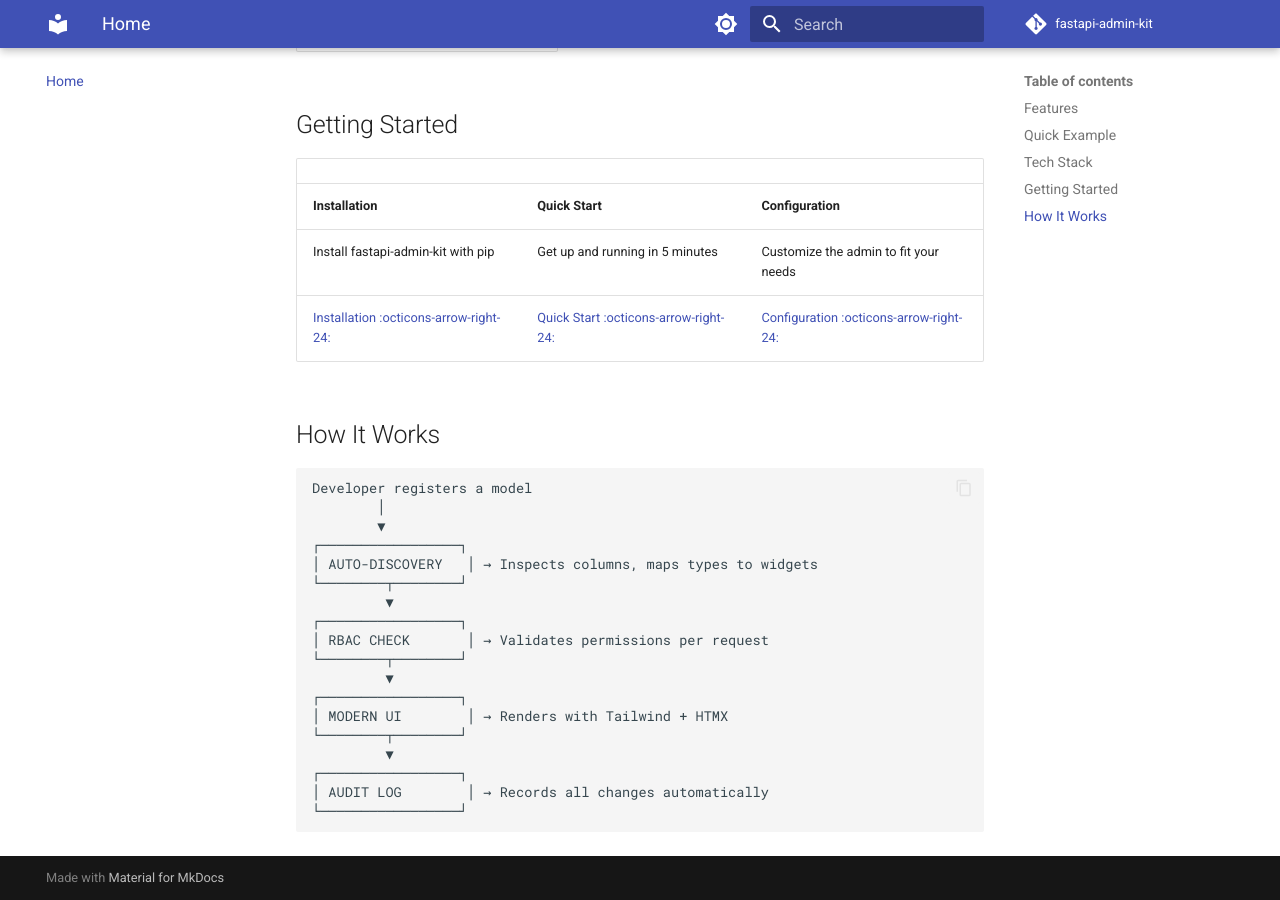
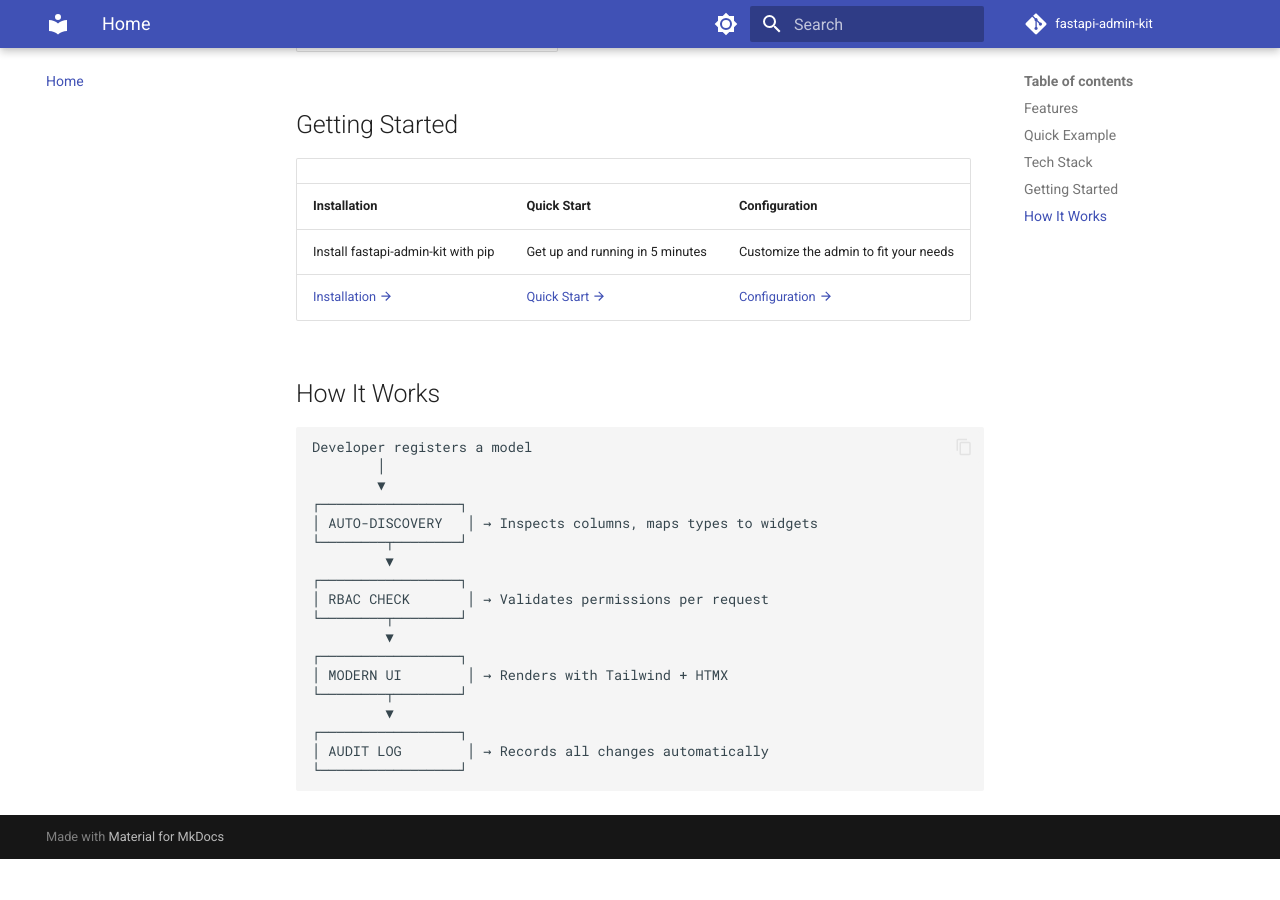
Before and after one commit to borhanst/fastapi-admin-kit, an MkDocs documentation site: the page built from docs/index.md, in a window 1280 px wide and 900 px high, scrolled down 1496 px. Built offline with MkDocs 1.6.1 and Material for MkDocs 9.7.7, drawn with Linux system fonts in a browser that asks for light colours; comment, search, counter and statistics services are not loaded; after the commit the page ends 2355 px from its top, so only the background shows below that.

Commit message:
fix: update emoji configuration in markdown extensions

```diff
--- a/docs/index.md
+++ b/docs/index.md
@@ -55,7 +55,7 @@
 |---|---|---|
 | **Installation** | **Quick Start** | **Configuration** |
 | Install fastapi-admin-kit with pip | Get up and running in 5 minutes | Customize the admin to fit your needs |
-| [Installation :octicons-arrow-right-24:](getting-started/installation.md) | [Quick Start :octicons-arrow-right-24:](getting-started/quickstart.md) | [Configuration :octicons-arrow-right-24:](getting-started/configuration.md) |
+| [Installation :material-arrow-right:](getting-started/installation.md) | [Quick Start :material-arrow-right:](getting-started/quickstart.md) | [Configuration :material-arrow-right:](getting-started/configuration.md) |
 
 ## How It Works
 
--- a/mkdocs.yml
+++ b/mkdocs.yml
@@ -34,6 +34,9 @@
   - pymdownx.superfences
   - pymdownx.tabbed:
       alternate_style: true
+  - pymdownx.emoji:
+      emoji_index: !!python/name:material.extensions.emoji.twemoji
+      emoji_generator: !!python/name:material.extensions.emoji.to_svg
   - admonition
   - toc:
       permalink: true
```
